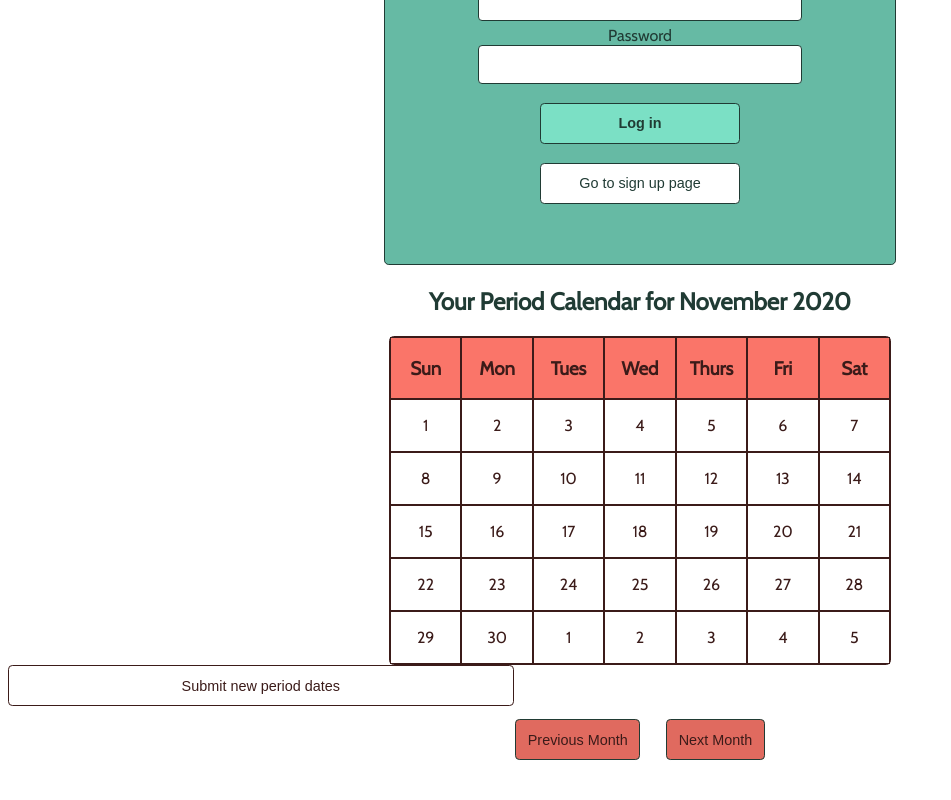
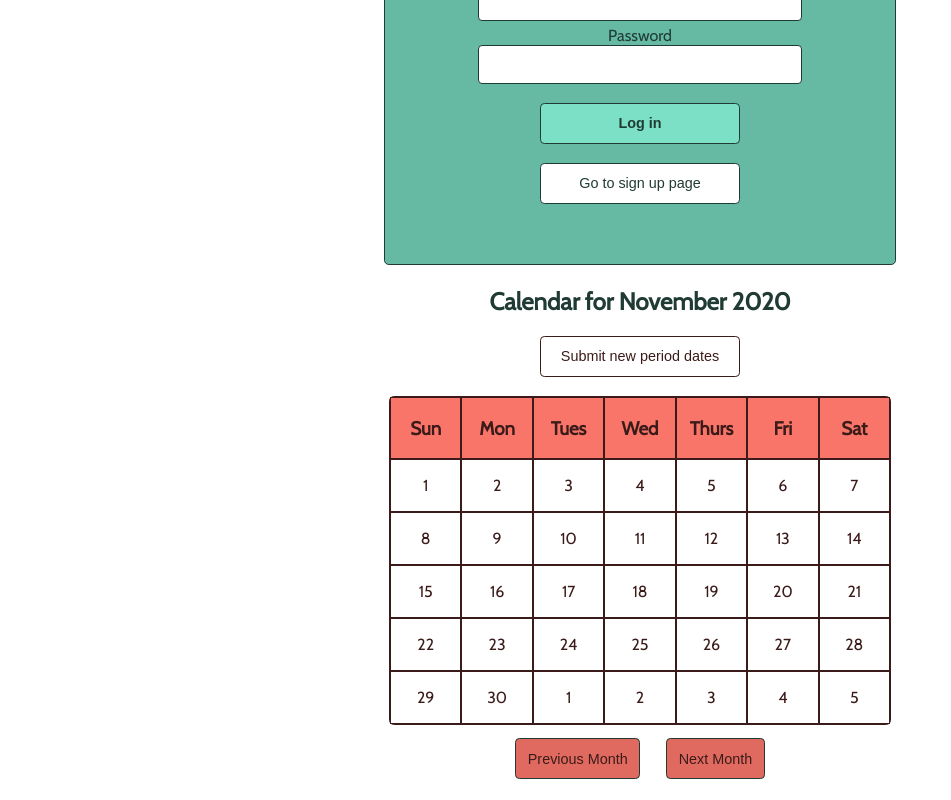
Before and after one commit to red-lipped-batfish-39/tracker, a React app: page / in a window 1280 px wide. Shown: the part 276-1076 px from the top of the page, without its empty margins (0-951 px from the left). Built offline with nearby package versions, Linux system fonts and the light colour scheme.

Commit message:
(update) worked on displaying stored periods and current selected periods. ISSUE: need more efficient search algorithm

```diff
--- a/client/component/day.jsx
+++ b/client/component/day.jsx
@@ -13,12 +13,29 @@ class Day extends Component {
 
     //if the dateString is in the period List OR is the current start or end date -- it should be highlighted.
     //we will accomplish that with a different className
+    //this checks to see if this date is covered by the start and end date in state
     let className = '';
     if (dateString === this.props.startDate || dateString === this.props.endDate) {
       className = 'highlight'
     } else if (dateString > this.props.startDate && dateString < this.props.endDate) {
       className = 'highlight'
     }
+
+    //this checks to see if the date is in the array of period dates
+    /**ISSUE NOT RESOLVED
+     * this is an O(n) time complexity for every
+     * day! That means it's running O(n) operations for
+     * each day of the month for each stored
+     * date in the database.
+     * Refactor to first select the year and month and only look at the stored data for that year and that month??
+     * Move to a higher level component so it isn't repeated for each day?
+    */
+    if (this.props.period.some(object => {
+      return object.startDate === dateString || object.endDate === dateString || (object.startDate < dateString && object.endDate > dateString)
+    })) {
+      className = 'storedHighlight';
+    }
+
     return (
       <div
         className="dayBox"
--- a/client/component/month.jsx
+++ b/client/component/month.jsx
@@ -49,7 +49,13 @@ class Month extends Component {
     return (
       <>
         <div className ="calendarHeading">
-          <h2>Your Period Calendar for {this.state.monthsStorage[this.props.month]} {this.props.year}</h2>
+          <h2>Calendar for {this.state.monthsStorage[this.props.month]} {this.props.year}</h2>
+          <button
+            className ="secondaryButton"
+            onClick = {this.props.newPeriod}
+          >
+            Submit new period dates
+          </button><br></br>
         </div>
         <div className="calendar">
           <div className="calendarRow daysRow">
@@ -57,13 +63,6 @@ class Month extends Component {
           </div>
           {weeks}
         </div>
-        <button
-          className ="secondaryButton"
-          onClick = {this.props.newPeriod}
-        >
-          Submit new period dates
-        </button>
-        <br></br>
         <div className="monthToggle">
           <button onClick = {this.props.subtractMonth} className="primaryButton">Previous Month</button>
           <button onClick = {this.props.addMonth} className="primaryButton">Next Month</button>
--- a/client/component/week.jsx
+++ b/client/component/week.jsx
@@ -6,6 +6,8 @@ class Week extends Component {
 
   render() {
     let currDate = new Date(this.props.year, this.props.month, this.props.firstSundayDate)
+
+    let currDateString = currDate.toISOString().slice(0,10)
 
     //create array of 7 day components, passing in the correct date info to each -- note date object cannot be passed as a prop? error message?
     //provide react a unique key -- week # day # month #
--- a/client/static/styles.scss
+++ b/client/static/styles.scss
@@ -61,7 +61,7 @@ body {
 
 }
 
-//stand alone  in main
+//stand alone button in main
 .secondaryButton {
   background-color: white;
   padding: 0.8em;
@@ -231,6 +231,10 @@ body {
   // height: 2em;
 }
 
+.storedHighlight {
+  background-color: $J !important;
+}
+
 .highlight {
   background-color: $F !important;
 }
```
